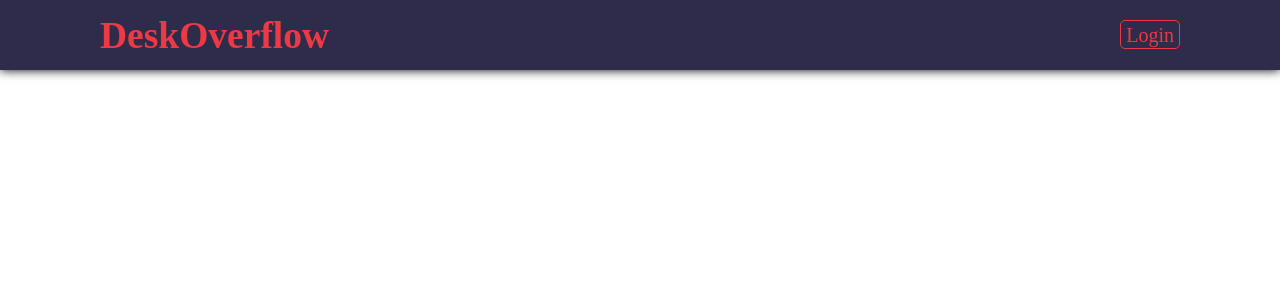
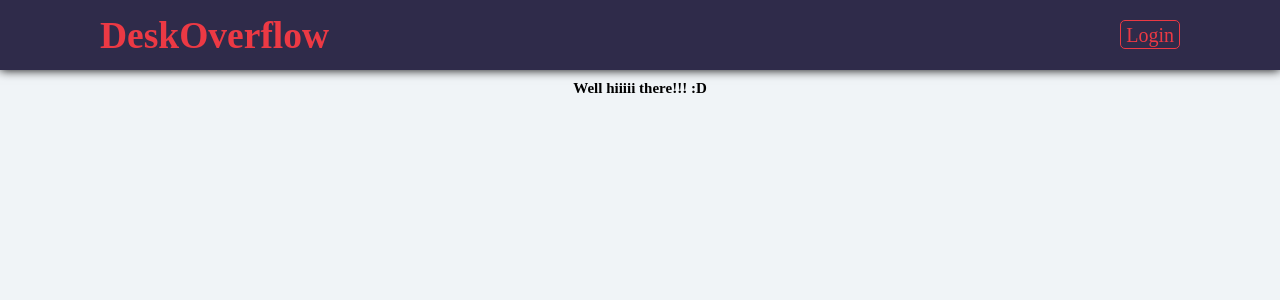
Before and after one commit to Dev-Desk-queque/front-end, a React (Create React App) app: page / in a window 1280 px wide. Shown: the top 300 px of the page. Built offline with nearby package versions, Linux system fonts and the light colour scheme.

Commit message:
fixed things and added comments

```diff
--- a/package.json
+++ b/package.json
@@ -7,6 +7,7 @@
     "@testing-library/react": "^9.5.0",
     "@testing-library/user-event": "^7.2.1",
     "axios": "^0.20.0",
+    "prop-types": "^15.7.2",
     "react": "^16.13.1",
     "react-dom": "^16.13.1",
     "react-redux": "^7.2.1",
--- a/src/App.js
+++ b/src/App.js
@@ -2,14 +2,14 @@ import React from "react";
 import { BrowserRouter as Router, Switch, Route } from "react-router-dom";
 import Navbar from "./components/navbar";
 import styled from "styled-components";
+import PrivateRoute from "./components/PrivateRoute";
 
 const Container = styled.div`
   display: flex;
   flex-direction: column;
   justify-content: center;
   align-items: center;
-  margin-top: 7rem;
-  background: #F0F4F7;
+  margin-top: 8rem;
 `;
 
 function App() {
@@ -18,11 +18,28 @@ function App() {
       <Router>
         <Navbar />
         <Container>
+          {/* Insert all routes between this switch statement */}
           <Switch>
             <Route path="/login">
-              <h1>Hello World</h1>
+              <h2>NO LOGIN FOR YOU!</h2>
+            </Route>
+
+            {/* Ut Oh... Gotta be logged in for this one... */}
+            <PrivateRoute path="/dashboard" redirectPath='/test' >
+              <h2>You may have a token, but NO SOUP FOR YOU!</h2>
+            </PrivateRoute>
+
+            {/* Here is where people will land when they first get here! */}
+            <Route exact path="/">
+              <h2>Well hiiiii there!!! :D</h2>
+            </Route>
+
+            {/* If no valid route, here is a 404 page! Let's make it funny! :D */}
+            <Route path="/*">
+              <h2>404 Page Not Found</h2>
             </Route>
           </Switch>
+          {/* Routes above ^^ */}
         </Container>
       </Router>
     </React.Fragment>
--- a/src/components/PrivateRoute.js
+++ b/src/components/PrivateRoute.tsx
@@ -1,16 +1,23 @@
 import React from "react";
-import { Route, Redirect } from "react-router-dom";
+import { Route, Redirect, RouteProps } from "react-router-dom";
 
 /**
  * @param {string} redirectPath A path to redirect the user to (optional) if they are not authenticated
  * @summary Will either 1: Allow passage if user is authenticated or 2: Redirect somewhere safe if they are not
  */
-export default ({ redirectPath, ...props }) => {
+
+interface iPrivateRouteProps extends RouteProps {
+  redirectPath?: string;
+}
+
+export default (props: iPrivateRouteProps) => {
+  const { redirectPath, ...rest } = props;
+
   const token = localStorage.getItem("token");
   return (
     <>
       {token !== undefined && token !== null ? (
-        <Route {...props} />
+        <Route {...rest} />
       ) : (
         <Redirect to={redirectPath || "/login"} />
       )}
--- a/src/index.css
+++ b/src/index.css
@@ -8,3 +8,6 @@ html {
     box-sizing: border-box;
     max-width: 100%;
 }
+body {
+    background: #F0F4F7;
+}
```
